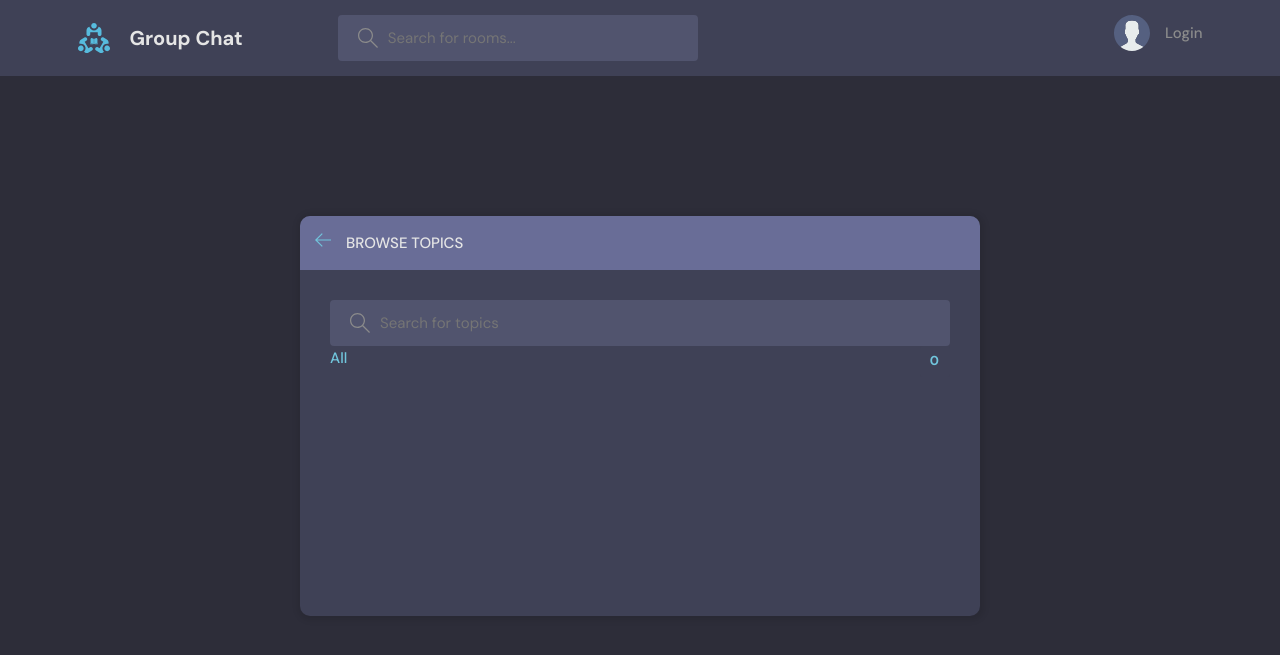
After one commit to mahadi025/Group-Chat, a Django app: page /topics/ in a window 1280 px wide. The commit adds this page. Shown: the top 655 px of the page. Run offline with Django 4.2, Linux system fonts and the light colour scheme; data that the repository does not hold is empty.

Commit message:
added topic page

```diff
--- /dev/null
+++ b/core/templates/core/topics.html
@@ -0,0 +1,46 @@
+{% extends "main.html" %}
+
+{% block content %}
+    <main class="create-room layout">
+      <div class="container">
+        <div class="layout__box">
+          <div class="layout__boxHeader">
+            <div class="layout__boxTitle">
+              <a href="{% url 'home' %}">
+                <svg version="1.1" xmlns="http://www.w3.org/2000/svg" width="32" height="32" viewBox="0 0 32 32">
+                  <title>arrow-left</title>
+                  <path
+                    d="M13.723 2.286l-13.723 13.714 13.719 13.714 1.616-1.611-10.96-10.96h27.625v-2.286h-27.625l10.965-10.965-1.616-1.607z"
+                  ></path>
+                </svg>
+              </a>
+              <h3>Browse Topics</h3>
+            </div>
+          </div>
+
+          <div class="topics-page layout__body">
+            <form action="" method="GET" class="header__search">
+              <label>
+                <svg version="1.1" xmlns="http://www.w3.org/2000/svg" width="32" height="32" viewBox="0 0 32 32">
+                  <title>search</title>
+                  <path d="M32 30.586l-10.845-10.845c1.771-2.092 2.845-4.791 2.845-7.741 0-6.617-5.383-12-12-12s-12 5.383-12 12c0 6.617 5.383 12 12 12 2.949 0 5.649-1.074 7.741-2.845l10.845 10.845 1.414-1.414zM12 22c-5.514 0-10-4.486-10-10s4.486-10 10-10c5.514 0 10 4.486 10 10s-4.486 10-10 10z"/>
+                </svg>
+                <input name="q" placeholder="Search for topics" />
+              </label>
+            </form>
+
+            <ul class="topics__list">
+              <li>
+                <a href="{% url 'home' %}" class="active">All <span>{{topics.count}}</span></a>
+              </li>
+              {% for topic in topics %}
+                <li>
+                  <a href="{% url 'home' %}?q={{topic.name}}">{{topic}} <span>{{topic.room_set.all.count}}</span></a>
+                </li>
+              {% endfor %}
+            </ul>
+          </div>
+        </div>
+      </div>
+    </main>
+{% endblock content %}
```
Also changed, not shown: core/templates/core/topics_component.html (+2 -12 lines).
